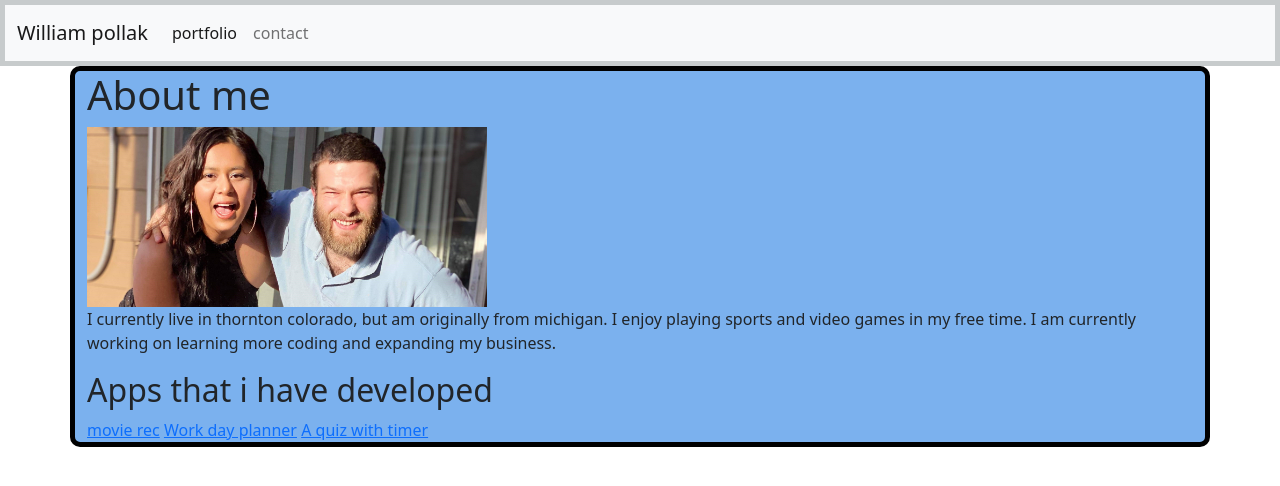
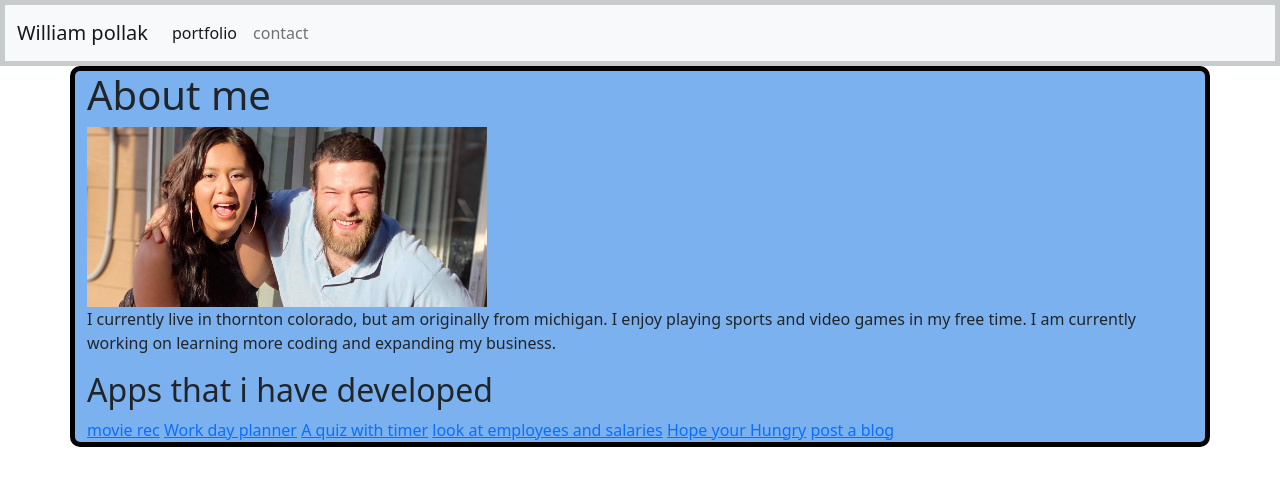
Before and after one commit to trae77/responsivePortfolio, a plain HTML site: page index.html in a window 1280 px wide. Drawn offline with nearby package versions, Linux system fonts and the light colour scheme.

Commit message:
update links

```diff
--- a/index.html
+++ b/index.html
@@ -46,6 +46,10 @@
     <a href=" https://trae77.github.io/calendar/">Work day planner</a>
     <a href=" https://trae77.github.io/web-api-/">A quiz with timer</a>
 
+    <a href="https://github.com/trae77/office-">look at employees and salaries</a>
+    <a href="https://github.com/jacksoncurdo/FoodMersion-">Hope your Hungry</a>
+    <a href="https://trae77.github.io/blog-post/">post a blog</a>
+
     <!-- Optional JavaScript; choose one of the two! -->
 
     <!-- Option 1: Bootstrap Bundle with Popper -->
```
